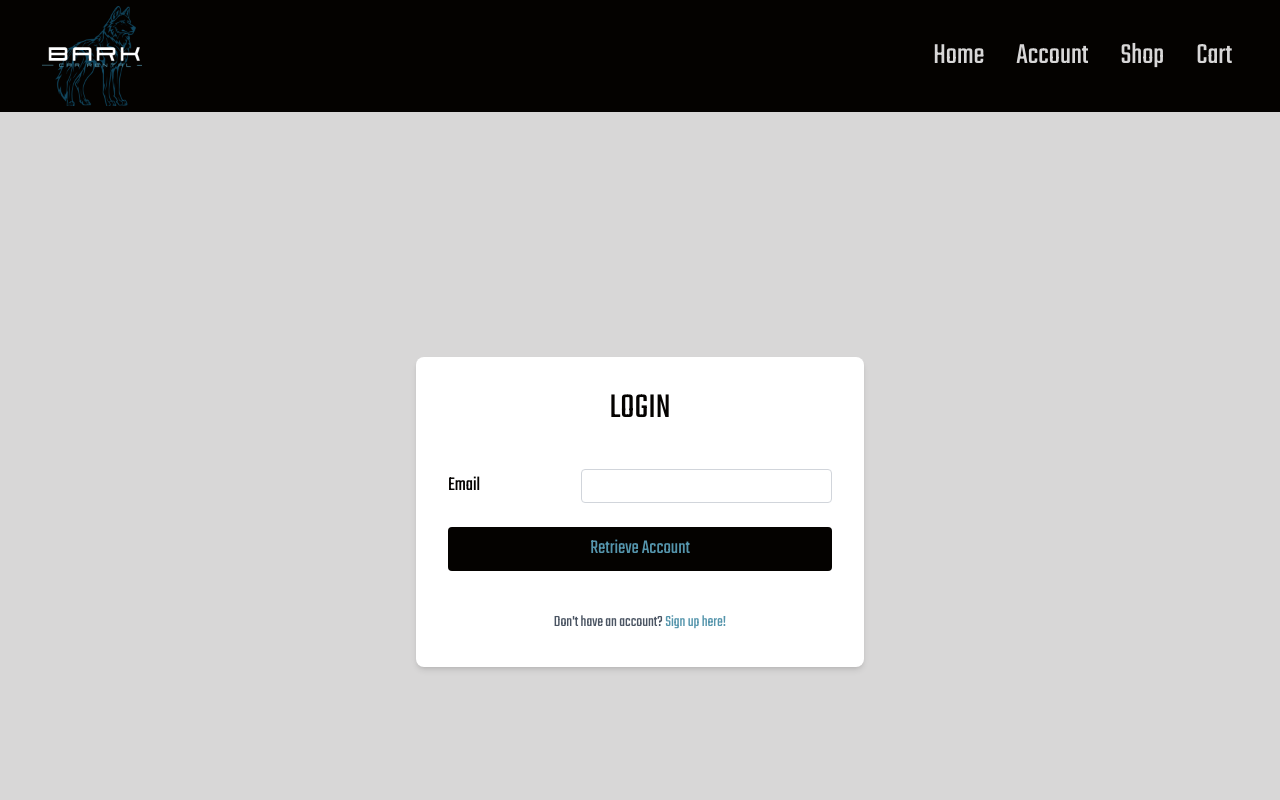
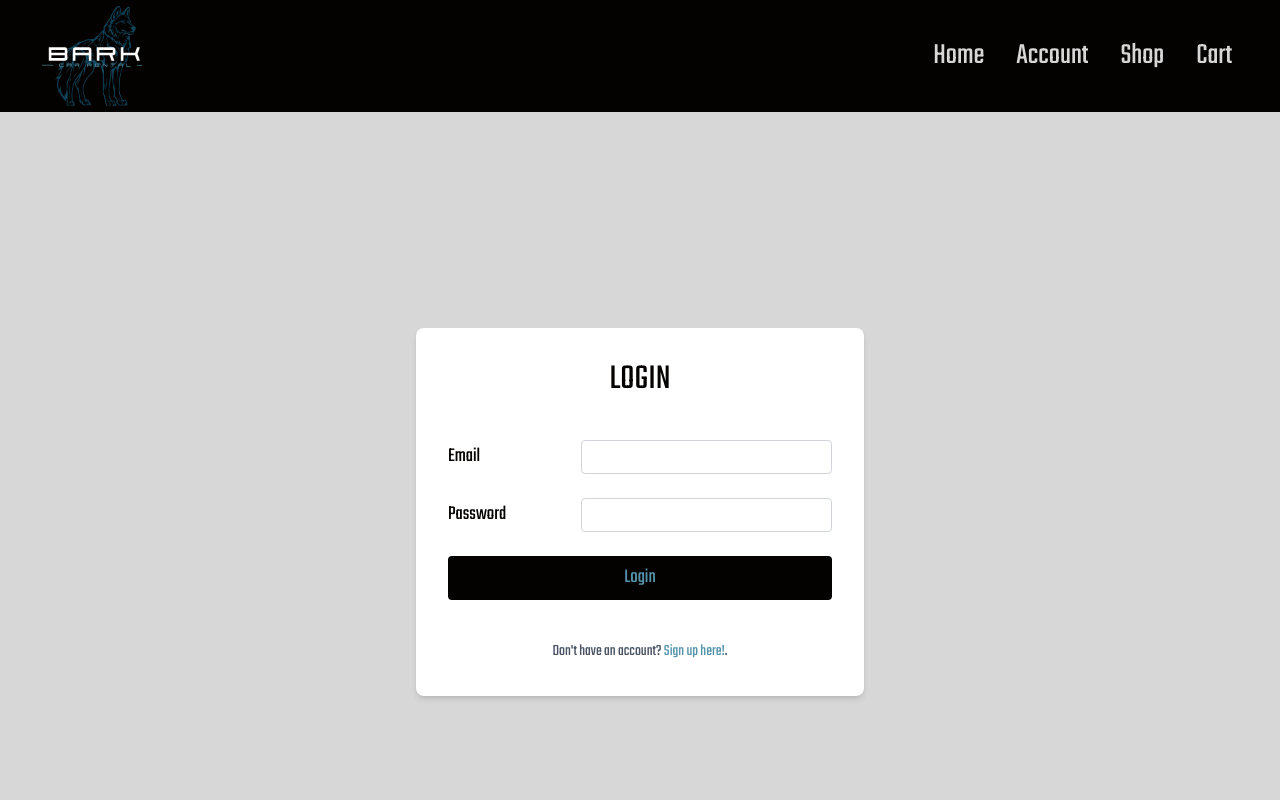
Before and after one commit to agent-indigo/keyin.aug2024.sem4.sprint2.team1.client, a React (Create React App) app: page /login in a window 1280 px wide. Shown: the top 800 px of the page. Built offline with nearby package versions, Linux system fonts and the light colour scheme.

Commit message:
cleanup!

```diff
--- a/src/pages/Account.jsx
+++ b/src/pages/Account.jsx
@@ -4,7 +4,7 @@ import { useLocation, useNavigate } from "react-router-dom";
 
 const Account = () => {
   const location = useLocation();
-  const navigate = useNavigate(); // Initialize navigate
+  const navigate = useNavigate();
   const { contactId } = location.state || {};
   const [accountInfo, setAccountInfo] = useState({
     first: '',
@@ -20,19 +20,12 @@ const Account = () => {
 useEffect(() => {
   const fetchAccountInfo = async () => {
     try {
-      // Fetch contact info
       const contactResponse = await axios.get(`/contacts/${contactId}`);
       const contact = contactResponse.data;
 
-      // // Fetch email info
-      // const emailResponse = await axios.get(`/emails/${contactId}`);
-      // const email = emailResponse.data;
-
-      // Fetch phone info
       const phoneResponse = await axios.get(`/phones/${contactId}`);
       const phone = phoneResponse.data;
 
-      // Fetch address info
       const addressResponse = await axios.get(`/addresses/${contactId}`);
       const address = addressResponse.data;
 
@@ -40,7 +33,6 @@ useEffect(() => {
         first: contact.first,
         last: contact.last,
         email: contact.email,
-        // address: email.address,
         number: phone.number,
         street: address.street,
         city: address.city,
@@ -55,7 +47,6 @@ useEffect(() => {
 }, [contactId]);
 
 
-// Functions to handle editing account info
 const handleInputChange = (e) => {
   const { id, value } = e.target;
   setAccountInfo((prevState) => ({
@@ -68,7 +59,6 @@ const handleEdit = async () => {
   navigate('/update', { state: { contactId } });
 };
 
-// Function to handle deleting account info
 const handleDelete = async () => {
   try {
     await axios.delete(`/contacts/${contactId}`);
--- a/src/pages/Cart.jsx
+++ b/src/pages/Cart.jsx
@@ -26,11 +26,11 @@ const Cart = () => {
 
   useEffect(() => {
     if (vehicle && rentalDays !== undefined) {
-      const rate = isInsuranceOptedIn ? vehicle.premRate : vehicle.stdRate;
+      const rate = vehicle.stdRate;
       const insuranceCost = isInsuranceOptedIn ? insuranceAmount : 0;
-      const subtotal = rate * rentalDays;
+      const subtotal = (rate * rentalDays) + (insuranceCost * rentalDays);
       const tax = subtotal * 0.15;
-      const totalDue = subtotal + insuranceCost + tax;
+      const totalDue = subtotal + tax;
 
       setPricing({
         subtotal: subtotal.toFixed(2),
@@ -56,7 +56,6 @@ const Cart = () => {
             <div>
               {vehicle.manufacturer} {vehicle.model} {vehicle.year}
             </div>
-            {/* <div className="pl-2 py-8">{vehicle.rentalCompany}</div> */}
             <div className="col-span-2 text-center px-6">
               <div>Rental Days: {rentalDays}</div>
             </div>
--- a/src/pages/Login.jsx
+++ b/src/pages/Login.jsx
@@ -1,44 +1,27 @@
-import axios from 'axios';
 import { useState } from 'react';
 import { Link, useNavigate } from 'react-router-dom';
 
 const Login = () => {
   const [email, setEmail] = useState('');
+  const [password, setPassword] = useState('');
   const navigate = useNavigate();
 
-  const handleChange = (event) => {
-    setEmail(event.target.value);
+  const handleChange = event => {
+    const { id, value } = event.target;
+    if (id === 'email') {
+      setEmail(value);
+    } else if (id === 'password') {
+      setPassword(value);
+    }
   };
 
-  const handleSubmit = async (event) => {
+  const handleSubmit = event => {
     event.preventDefault();
-    try {
-      // Send GET request to retrieve contact by email
-      const response = await axios.get(`http://localhost:8080/contacts`, {
-        params: { email }
-      });
+    const contactId = 92;
 
-      // Log the full response to understand its structure
-      console.log('Full Response:', response.data);
+    console.log(`Login Data:\nEmail address: ${email}\n Password     : ${password}`);
 
-      // Assuming the response contains the contact object directly
-      const contact = response.data;
-
-      // Directly access the pk if available
-      const contactId = contact.pk; // Adjust based on actual response structure
-
-      if (!contactId) {
-        throw new Error('Contact ID not found');
-      }
-
-      console.log(`Contact ID: ${contactId}`);
-
-      // Navigate to the account page with the contactId
-      navigate('/account', { state: { contactId } });
-    } catch (error) {
-      console.error('Failed to retrieve contact:', error);
-      alert('Failed to retrieve contact. Please check your email.');
-    }
+    navigate('/account', { state: { contactId } });
   };
 
   return (
@@ -59,18 +42,31 @@ const Login = () => {
               required
             />
           </div>
+          <div className='flex items-center'>
+            <label htmlFor='password' className='w-1/3 text-xl text-[#040200]'>
+              Password
+            </label>
+            <input
+              type='password'
+              id='password'
+              value={password}
+              onChange={handleChange}
+              className='w-2/3 p-1 ml-2 border border-gray-300 rounded focus:outline-none focus:ring-2 focus:ring-neutral-400'
+              required
+            />
+          </div>
           <button
             type='submit'
             className='w-full p-2 text-xl text-[#5595AC] bg-[#040200] rounded focus:outline-none focus:ring-2 focus:ring-neutral-400'
           >
-            Retrieve Account
+            Login
           </button>
         </form>
         <p className='text-md text-center text-gray-600'>
           Don't have an account?{' '}
           <Link to='/signup' className='text-[#5595AC] hover:underline'>
             Sign up here!
-          </Link>
+          </Link>.
         </p>
       </div>
     </div>
--- a/src/pages/Signup.jsx
+++ b/src/pages/Signup.jsx
@@ -33,7 +33,6 @@ const Signup = () => {
     try {
       console.log("Form Data before submission:", formData);
 
-      // Make the POST request to create a contact
       const contactResponse = await axios.post("/contacts", {
         first: formData.first,
         last: formData.last,
@@ -42,20 +41,12 @@ const Signup = () => {
         role: formData.role,
       });
 
-      // Log the entire response to verify the structure
       console.log("Contact Response:", contactResponse);
 
       const href = contactResponse.data._links.self.href;
 
       const contactId = href.substring(href.lastIndexOf('/') + 1);
       console.log("Contact ID:", contactId);
-
-      // const emailResponse = await axios.post("/emails", {
-      //   address: formData.address,
-      //   category: formData.category,
-      //   active: formData.active,
-      //   contact_id: contactId,
-      // });
 
       const phoneResponse = await axios.post("/phones", {
         number: formData.number,
@@ -79,7 +70,6 @@ const Signup = () => {
 
       console.log("Form Data after submission:", {
         contact: contactResponse.data,
-        // email: emailResponse.data,
         phone: phoneResponse.data,
         address: addressResponse.data,
       });
@@ -108,8 +98,8 @@ const Signup = () => {
             { id: "city", label: "City" },
             { id: "prov", label: "Province" },
             { id: "postal", label: "Postal Code" },
-            // { id: 'password', label: 'Password', type: 'password' },
-            // { id: 'confirmPassword', label: 'Confirm Password', type: 'password' },
+            { id: 'password', label: 'Password', type: 'password' },
+            { id: 'confirmPassword', label: 'Confirm Password', type: 'password' },
           ].map(({ id, label, type = "text" }) => (
             <div key={id} className="flex items-center">
               <label htmlFor={id} className="w-1/3 text-xl text-[#040200]">
--- a/src/pages/Update.jsx
+++ b/src/pages/Update.jsx
@@ -35,7 +35,6 @@ const Update = () => {
     try {
       console.log("Form Data before submission:", formData);
 
-      // Make the POST request to create a contact
       const contactResponse = await axios.put(`/contacts/${contactId}`, {
         first: formData.first,
         last: formData.last,
@@ -43,14 +42,6 @@ const Update = () => {
         email: formData.email,
         role: formData.role,
       });
-
-      // // Log the entire response to verify the structure
-      // console.log("Contact Response:", contactResponse);
-
-      // const href = contactResponse.data._links.self.href;
-
-      // const contactId = href.substring(href.lastIndexOf('/') + 1);
-      // console.log("Contact ID:", contactId);
 
       const phoneResponse = await axios.put(`/phones/${contactId}`, {
 
@@ -67,10 +58,6 @@ const Update = () => {
         active: formData.active,
         category: formData.category,
       });
-
-      // const href1 = addressResponse.data._links.self.href;
-      // const addressId = href1.substring(href1.lastIndexOf('/') + 1);
-      // console.log("Address ID:", addressId);
 
       console.log("Form Data after submission:", {
         contact: contactResponse.data,
@@ -104,8 +91,8 @@ const Update = () => {
             { id: "city", label: "City" },
             { id: "prov", label: "Province" },
             { id: "postal", label: "Postal Code" },
-            // { id: 'password', label: 'Password', type: 'password' },
-            // { id: 'confirmPassword', label: 'Confirm Password', type: 'password' },
+            { id: 'password', label: 'Password', type: 'password' },
+            { id: 'confirmPassword', label: 'Confirm Password', type: 'password' },
           ].map(({ id, label, type = "text" }) => (
             <div key={id} className="flex items-center">
               <label htmlFor={id} className="w-1/3 text-xl text-[#040200]">
```
